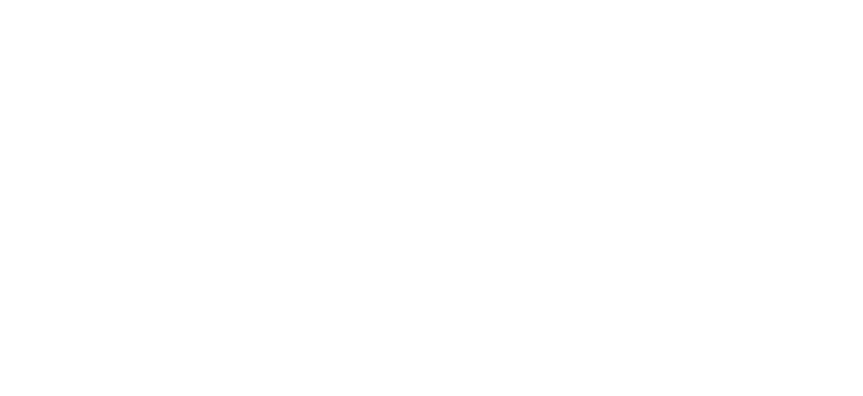
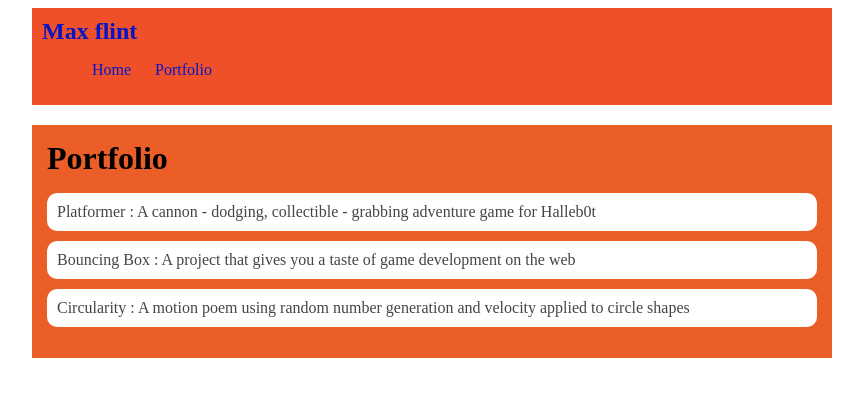
Before and after one commit to MaxFlint7519947/MaxFlint7519947.github.io, a plain HTML site: page portfolio.html in a window 1280 px wide. Shown: the whole page, without its empty margins (208-1071 px from the left). Drawn offline with Linux system fonts and the light colour scheme.

Commit message:
portfolio css

```diff
--- a/portfolio.html
+++ b/portfolio.html
@@ -0,0 +1,32 @@
+<!DOCTYPE HTML>
+<html>
+    <head> <title> Max flint's computer sience project</title>
+      <link rel="stylesheet" href="style.css">
+    </head>
+
+    <body>
+      <div id="all-contents">
+        <nav>
+          <h1>Max flint </h1>
+            <ul id="nav-ul">
+              <li class="nav-li">
+               <a class="nav-a" href="index.html">Home</a>
+              </li>
+              <li class="nav-li">
+               <a class="nav-a" href="portfolio.html">Portfolio</a>
+              </li>
+            </ul>
+        </nav>
+        <main>
+          <div class="content">
+            <h1>Portfolio</h1>
+            <ul id="portfolio">
+              <li><a href="projects/platformer/">Platformer : A cannon - dodging, collectible - grabbing adventure game for Halleb0t</a></li>
+              <li><a href="projects/bouncing-box/">Bouncing Box : A project that gives you a taste of game development on the web </a></li>
+              <li><a href="projects/circularity/">Circularity : A motion poem using random number generation and velocity applied to circle shapes</a></li>
+            </ul>
+          </div>
+        </main>
+      </div>
+    </body>
+</html>
--- a/style.css
+++ b/style.css
@@ -59,3 +59,28 @@
    h2, h3 {
        margin: 0px;
    }
+/* portfolio styles */
+         .content h1 {
+             color: black;
+         }
+
+         #portfolio {
+             list-style-type: none;
+             padding-left: 0;
+         }
+
+         #portfolio li {
+             background: #fff;
+             padding: 10px;
+             border-radius: 10px;
+             margin-bottom: 10px;
+         }
+
+         #portfolio li:hover {
+             background: #eee;
+         }
+
+         #portfolio a {
+             text-decoration: none;
+             color: #454545;
+         }
```
